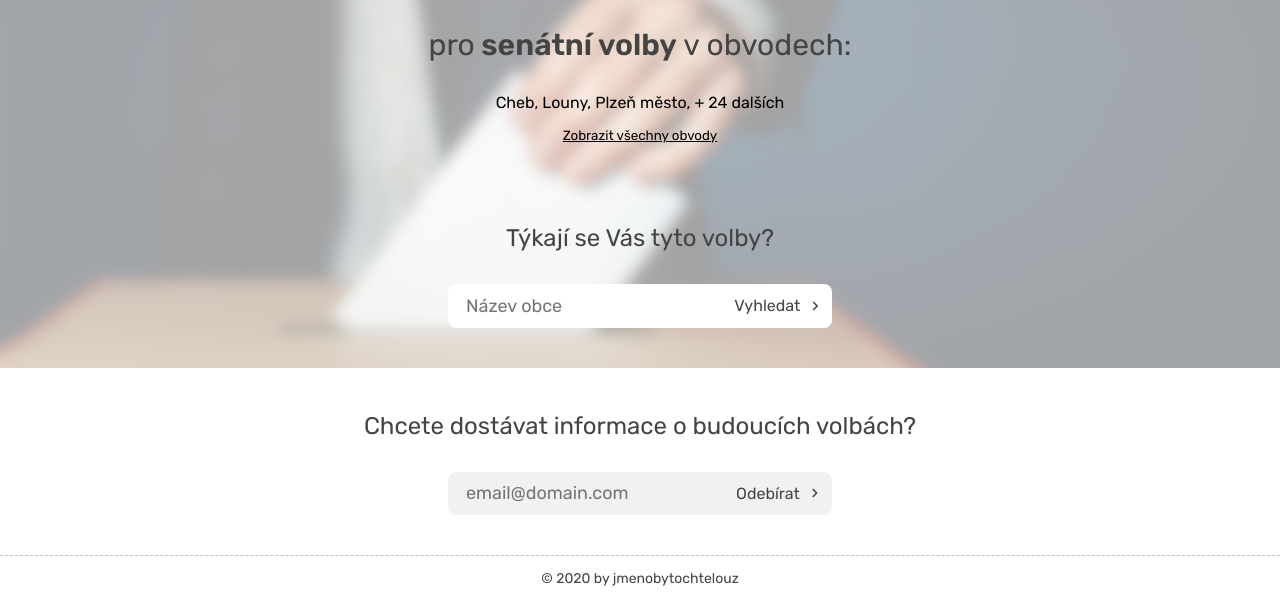
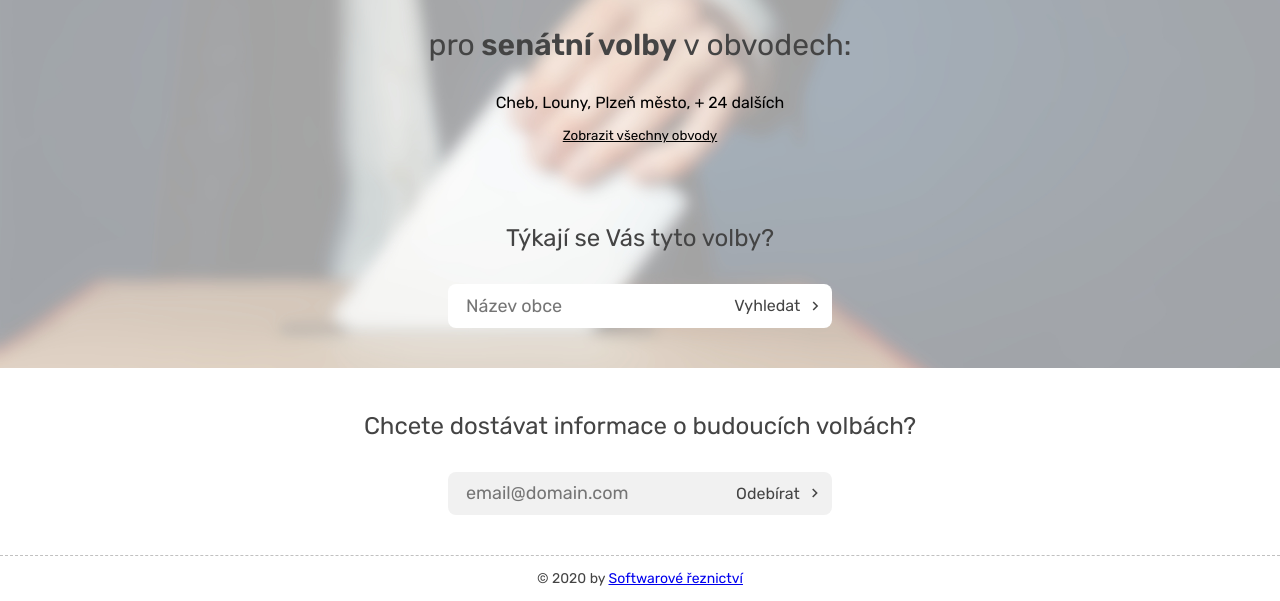
Before and after one commit to pavelpocho/kdyvolit, a plain HTML site: page index.html in a window 1280 px wide. Shown: the part 681-1282 px from the top of the page. Drawn offline with Linux system fonts and the light colour scheme; a web font is replaced by a local one.

```diff
--- a/index.html
+++ b/index.html
@@ -130,7 +130,7 @@
 
         </main>
         <footer>
-            <p>© 2020 by jmenobytochtelouz</p>
+            <p>© 2020 by <a href="https://ko-fi.com/vloskot">Softwarové řeznictví</a></p>
         </footer>
     </div>
     <script src="elections.js"></script>
```
